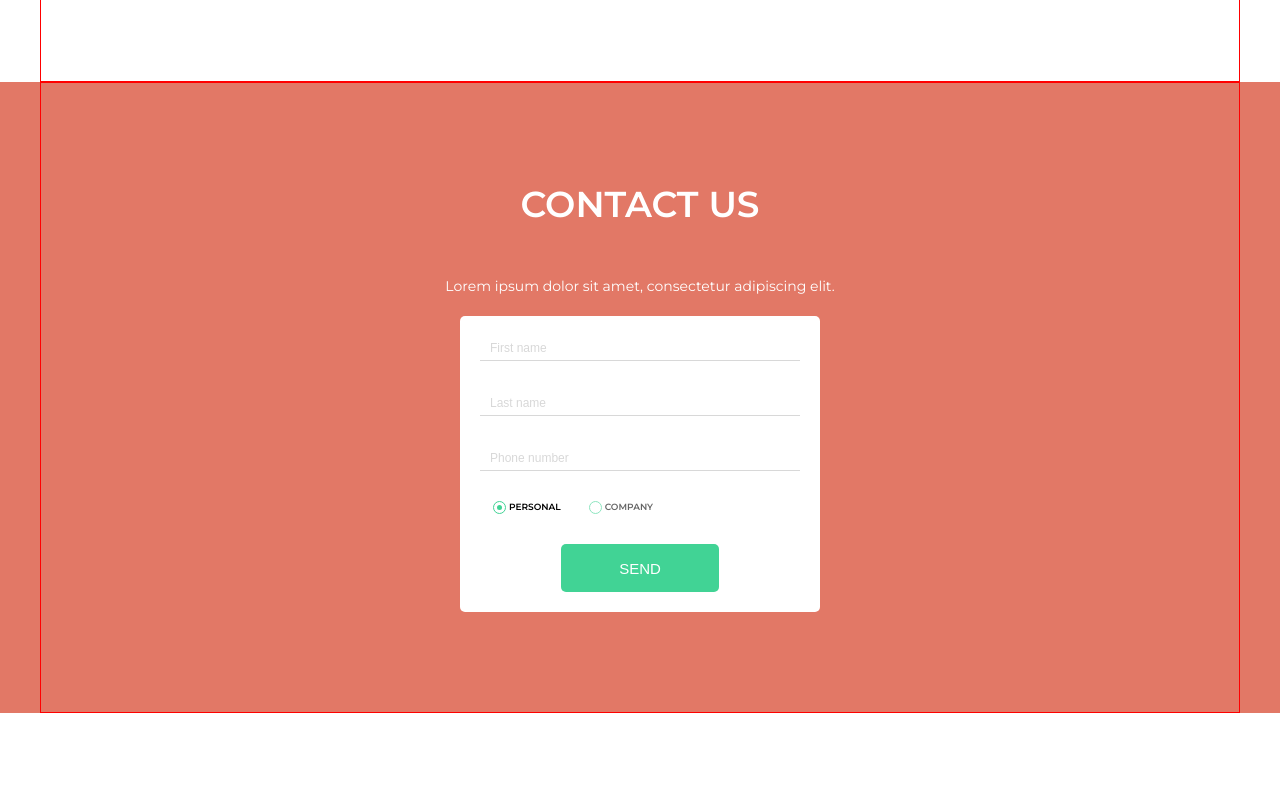
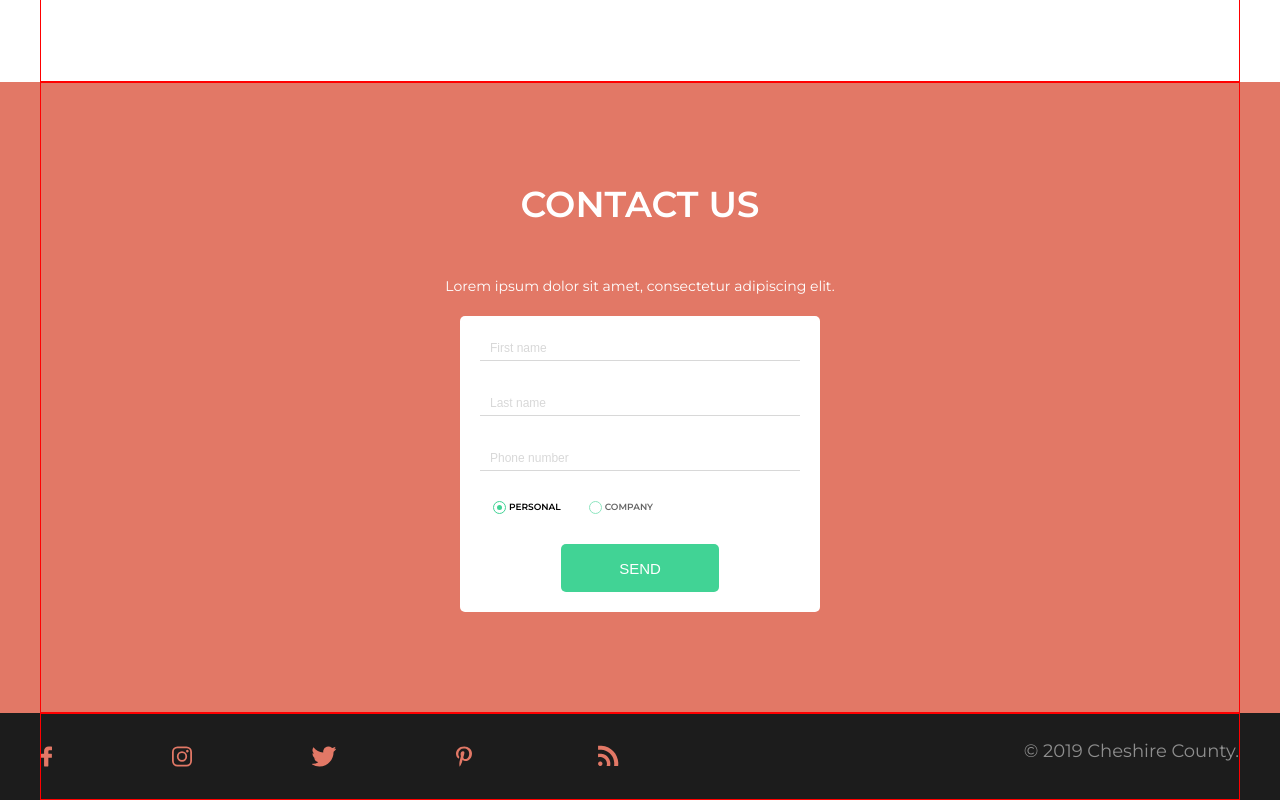
Before and after one commit to aurelijap/Praktikos-egzaminas, a website: page index.html in a window 1280 px wide. Shown: the part 4171-4971 px from the top of the page. Before the commit the page ends 4884 px from the top, so only its background shows below. Drawn offline with nearby package versions, Linux system fonts and the light colour scheme.

Commit message:
Footer block

```diff
--- a/index.html
+++ b/index.html
@@ -275,9 +275,7 @@
             <h3>Basic</h3>
             <p class="price"><span class="dolar">$</span>0</p>
             <p>Free for Life</p>
-            <div class="green-line">
-              <!-- <img class="green-min-img" src="img/green-min.svg" alt="green min" /> -->
-            </div>
+            <div class="green-line"></div>
             <ul>
               <li>1 GB OF SPACE</li>
               <li>10 GB OF BANDWIDTH</li>
@@ -291,10 +289,7 @@
             <h3>Professional</h3>
             <p class="price"><span class="dolar">$</span>19</p>
             <p>Monthly Payment</p>
-            <div class="green-line-big">
-              Our most popular
-              <!-- <img class="green-max-img" src="img/green-max.svg" alt="green max" /> -->
-            </div>
+            <div class="green-line-big">Our most popular</div>
             <ul>
               <li>5 GB OF SPACE</li>
               <li>C50 GB OF BANDWIDTH</li>
@@ -308,9 +303,7 @@
             <h3>Enterprise</h3>
             <p class="price"><span class="dolar">$</span>70</p>
             <p>Monthly Payment</p>
-            <div class="green-line">
-              <!-- <img class="pricing-min-img" src="img/green-min.svg" alt="green min" /> -->
-            </div>
+            <div class="green-line"></div>
             <ul>
               <li>UNLIMITED SPACE</li>
               <li>UNLIMITED BANDWIDTH</li>
@@ -432,7 +425,13 @@
 
           <div class="radios-container">
             <div class="custom-radio">
-              <input type="radio" name="personalandcompany" id="personal" value="personal" checked />
+              <input
+                type="radio"
+                name="personalandcompany"
+                id="personal"
+                value="personal"
+                checked
+              />
               <label for="personal">
                 <div class="radio"></div>
                 <span>PERSONAL</span>
@@ -451,6 +450,24 @@
         </form>
       </div>
     </div>
+
+    <!-- Footer Social block -->
+    <div id="footer-social-block">
+      <div class="content-width social-wrapper">
+        <div class="footer-social-icons">
+          <img class="social" src="img/facebook-footer.svg" alt="facebook" />
+          <img class="social" src="img/instagram-footer.svg" alt="instagram" />
+          <img class="social" src="img/twitter-footer.svg" alt="twitter" />
+          <img class="social" src="img/pinterest-footer.svg" alt="pinterest" />
+          <img class="social" src="img/web-rss-footer.svg" alt="web rss" />
+        </div>
+
+        <div class="footer-social-text">
+          <p>© 2019 Cheshire County.</p>
+        </div>
+      </div>
+    </div>
+
     <!-- Swiper biblioteka -->
     <script src="https://unpkg.com/swiper@7/swiper-bundle.min.js"></script>
 
--- /dev/null
+++ b/scss/footer.scss
@@ -0,0 +1,23 @@
+#footer-social-block {
+    background: rgba(28, 28, 28, 1);
+  display: flex;
+  justify-content: center;
+
+  .social-wrapper {
+    display: flex;
+    justify-content: space-between;
+      padding: 30px 0;
+
+    .footer-social-text {
+      p {
+        color: rgba(255, 255, 255, 0.5);
+        font-size: 18px;
+        line-height: 14px;
+      }
+    }
+    .footer-social-icons {
+      display: flex;
+      gap: 120px;
+    }
+  }
+}
--- a/scss/style.scss
+++ b/scss/style.scss
@@ -27,3 +27,4 @@ body {
 @import 'pricing.scss';
 @import 'talking.scss';
 @import 'contact.scss';
+@import 'footer.scss';
```
Also changed, not shown: app/css/style.css, img/facebook-footer.svg (added), img/instagram-footer.svg (added), img/pinterest-footer.svg (added), img/twitter-footer.svg (added), img/web-rss-footer.svg (added).
